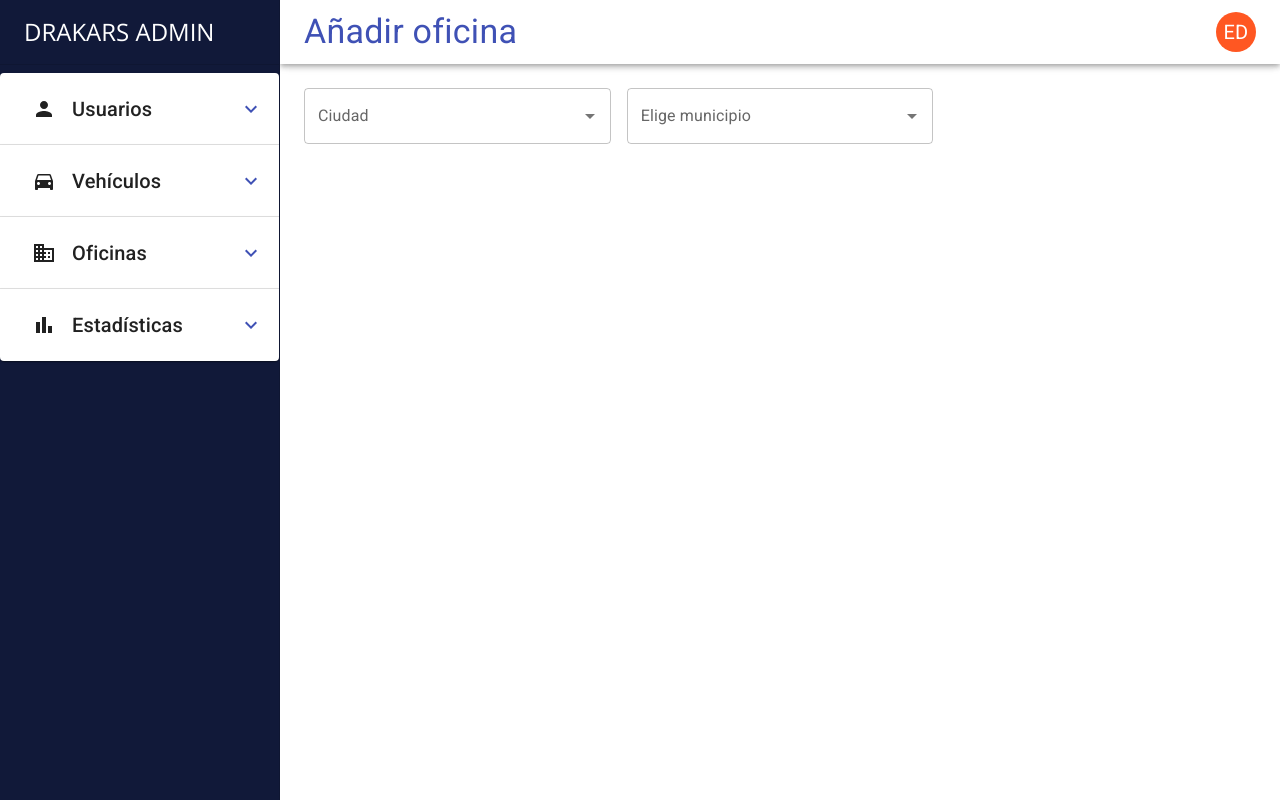
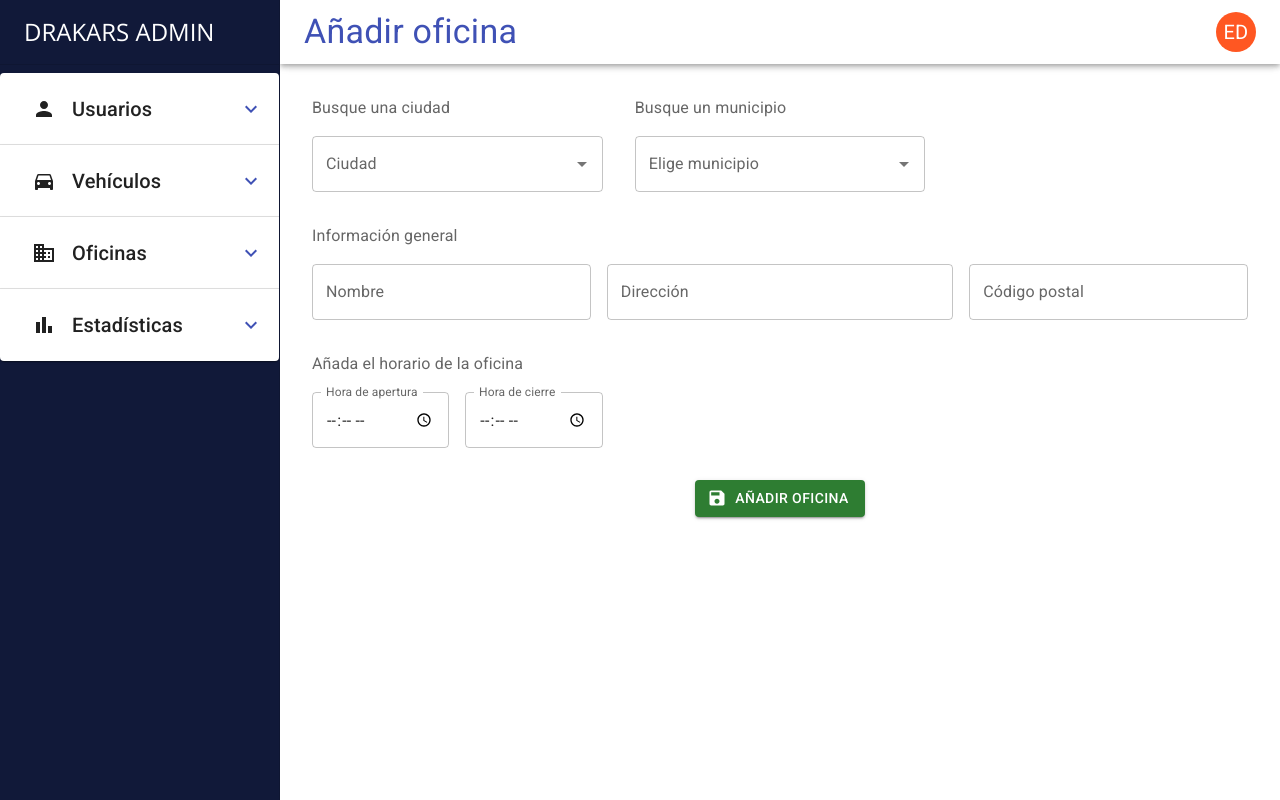
Before and after one commit to emrivero/drakars-web, a React (Create React App) app: page /admin/offices/add in a window 1280 px wide. Built offline with nearby package versions, Linux system fonts and the light colour scheme; what @react-keycloak/web, keycloak-js would draw is missing.

Commit message:
Se implementa funcionalidad de creacion de oficinas

```diff
--- a/package.json
+++ b/package.json
@@ -15,6 +15,7 @@
     "debounce": "^1.2.1",
     "immer": "^9.0.12",
     "keycloak-js": "^16.1.1",
+    "notistack": "^2.0.4",
     "react": "17.0.2",
     "react-dom": "17.0.2",
     "react-router": "^6.3.0",
--- a/src/pages/admin/offices/AddOffice.tsx
+++ b/src/pages/admin/offices/AddOffice.tsx
@@ -1,5 +1,7 @@
-import { Grid } from "@mui/material";
-import { FC } from "react";
+import { Save } from "@mui/icons-material";
+import { Box, Button, FormLabel, Grid, TextField } from "@mui/material";
+import { useSnackbar } from "notistack";
+import { FC, useEffect } from "react";
 import { SearchInput } from "../../../components/molecules/search";
 import { AdminLayout } from "../../../components/templates/admin/layout";
 import { useCityService } from "../../../service/city/application";
@@ -16,6 +18,8 @@ export const AddOffice: FC = () => {
     mappers: { MunicipalitySelectOptions },
   } = useMunicipalityService();
 
+  const { enqueueSnackbar } = useSnackbar();
+
   const {
     cities,
     municipalities,
@@ -23,6 +27,10 @@ export const AddOffice: FC = () => {
     municipalityId,
     searchCity,
     searchMunicipality,
+    zipCode,
+    address,
+    name,
+    status,
   } = useStore((state) => state.newOffice);
 
   const cityList = cities
@@ -32,12 +40,32 @@ export const AddOffice: FC = () => {
     .map(MunicipalitySelectOptions)
     .concat([{ label: "", value: null }]);
 
+  useEffect(() => {
+    if (status === "success") {
+      enqueueSnackbar("Oficina creada", {
+        variant: status,
+        autoHideDuration: 2000,
+      });
+    }
+
+    if (status === "error") {
+      enqueueSnackbar("Error de servidor", {
+        variant: status,
+        autoHideDuration: 2000,
+      });
+    }
+  }, [status]);
+
   return (
     <AdminLayout title="Añadir oficina">
-      <Grid container columnSpacing={2}>
+      <Grid container columnSpacing={2} rowSpacing={2}>
         <Grid item xs={4}>
+          <Box sx={{ p: 1 }}>
+            <FormLabel>Busque una ciudad</FormLabel>
+          </Box>
           <SearchInput
             AutocompleteProps={{
+              sx: { p: 1 },
               options: cityList,
               onInputChange: (_, value, reason) =>
                 reason === "input"
@@ -58,8 +86,12 @@ export const AddOffice: FC = () => {
           />
         </Grid>
         <Grid item xs={4}>
+          <Box sx={{ p: 1 }}>
+            <FormLabel>Busque un municipio</FormLabel>
+          </Box>
           <SearchInput
             AutocompleteProps={{
+              sx: { p: 1 },
               options: municipalityList,
               onInputChange: (_, value, reason) =>
                 reason === "input"
@@ -78,6 +110,83 @@ export const AddOffice: FC = () => {
             TextFieldProps={{ label: "Elige municipio" }}
           />
         </Grid>
+        <Grid item xs={4} />
+        <Grid item xs={12}>
+          <Box sx={{ p: 1 }}>
+            <FormLabel>Información general</FormLabel>
+          </Box>
+          <Box sx={{ display: "flex" }}>
+            <Box sx={{ p: 1, flexGrow: 1 / 3 }}>
+              <TextField
+                fullWidth
+                placeholder="Escriba el nombre de la oficina"
+                label="Nombre"
+                value={name}
+                onChange={(e) => creator.setState({ name: e.target.value })}
+              />
+            </Box>
+            <Box sx={{ p: 1, flexGrow: 2 / 3 }}>
+              <TextField
+                fullWidth
+                placeholder="Escriba la dirección de la oficina"
+                label="Dirección"
+                value={address}
+                onChange={(e) => creator.setState({ address: e.target.value })}
+              />
+            </Box>
+            <Box sx={{ p: 1, flexGrow: 1 / 3 }}>
+              <TextField
+                fullWidth
+                placeholder="Escriba código postal de la oficina"
+                label="Código postal"
+                value={zipCode}
+                onChange={(e) => creator.setState({ zipCode: e.target.value })}
+              />
+            </Box>
+          </Box>
+        </Grid>
+        <Grid item xs={4}>
+          <Box sx={{ p: 1 }}>
+            <FormLabel>Añada el horario de la oficina</FormLabel>
+          </Box>
+          <Box sx={{ display: "flex" }}>
+            <Box sx={{ p: 1, flexGrow: 1 / 2 }}>
+              <TextField
+                fullWidth
+                type="time"
+                label="Hora de apertura"
+                value={""}
+                InputLabelProps={{
+                  shrink: true,
+                }}
+              />
+            </Box>
+            <Box sx={{ p: 1, flexGrow: 1 / 2 }}>
+              <TextField
+                fullWidth
+                type="time"
+                label="Hora de cierre"
+                value={""}
+                InputLabelProps={{
+                  shrink: true,
+                }}
+              />
+            </Box>
+          </Box>
+        </Grid>
+        <Grid item xs={8} />
+        <Grid item xs={12}>
+          <Box sx={{ p: 1, display: "flex", justifyContent: "center" }}>
+            <Button
+              color="success"
+              variant="contained"
+              onClick={() => creator.create()}
+              startIcon={<Save />}
+            >
+              Añadir oficina
+            </Button>
+          </Box>
+        </Grid>
       </Grid>
     </AdminLayout>
   );
--- a/src/service/office/application/CreateOfficeService.ts
+++ b/src/service/office/application/CreateOfficeService.ts
@@ -3,7 +3,7 @@ import { CityClient } from "../../city/client";
 import { MunicipalityClient } from "../../municipality/client";
 import { OfficeClient } from "../client";
 import { OfficeDto } from "../client/dto/OfficeDto";
-import { getOfficeState } from "../state";
+import { getOfficeState, OfficeSlice } from "../state";
 import { NewOffice } from "./model/NewOffice";
 
 export class CreateOfficeService {
@@ -11,10 +11,16 @@ export class CreateOfficeService {
   private readonly cityClient = new CityClient();
   private readonly municipalityClient = new MunicipalityClient();
 
-  create() {
+  async create() {
     const { newOffice } = getOfficeState();
     const office = NewOffice.create(newOffice);
-    return this.client.post("", office);
+    try {
+      await this.client.post("", office);
+      this.setState({ status: "success" });
+      this.clear();
+    } catch (e) {
+      this.setState({ status: "error" });
+    }
   }
 
   async searchCity(name: string) {
@@ -34,6 +40,10 @@ export class CreateOfficeService {
       const { data } = await this.municipalityClient.getByCity(cityId, name);
       this.setState({ municipalities: data, searchMunicipality: name });
     }
+  }
+
+  clear() {
+    this.setState(OfficeSlice.newOffice);
   }
 
   clearSearch() {
--- a/src/service/office/application/model/NewOffice.ts
+++ b/src/service/office/application/model/NewOffice.ts
@@ -5,7 +5,7 @@ export class NewOffice {
     public readonly name: string,
     public readonly address: string,
     public readonly zipCode: string,
-    public readonly municipalityId: number
+    public readonly municipality: number
   ) {}
 
   static create(officeDto: OfficeDto) {
--- a/src/service/office/client/dto/OfficeDto.ts
+++ b/src/service/office/client/dto/OfficeDto.ts
@@ -11,4 +11,5 @@ export interface OfficeDto {
   municipalities: MunicipalityVm[];
   searchCity: string;
   searchMunicipality: string;
+  status: "error" | "success" | "";
 }
--- a/src/service/office/state/index.ts
+++ b/src/service/office/state/index.ts
@@ -40,6 +40,7 @@ export const OfficeSlice: OfficeStateProps = {
     cityId: null,
     cities: [],
     municipalities: [],
+    status: "",
   },
 };
 
```
Also changed, not shown: src/index.tsx (+7 -1 lines), 1 other file (tests, documents, lock files or other folders).
